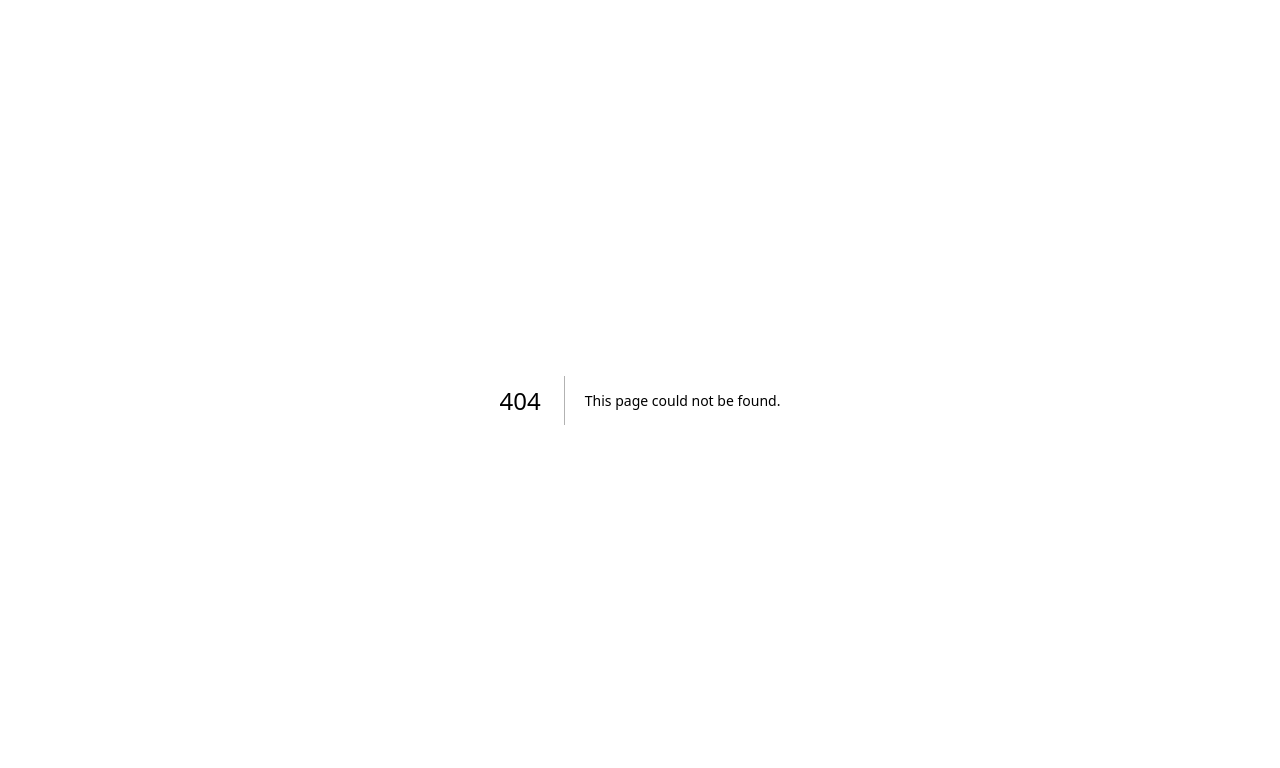
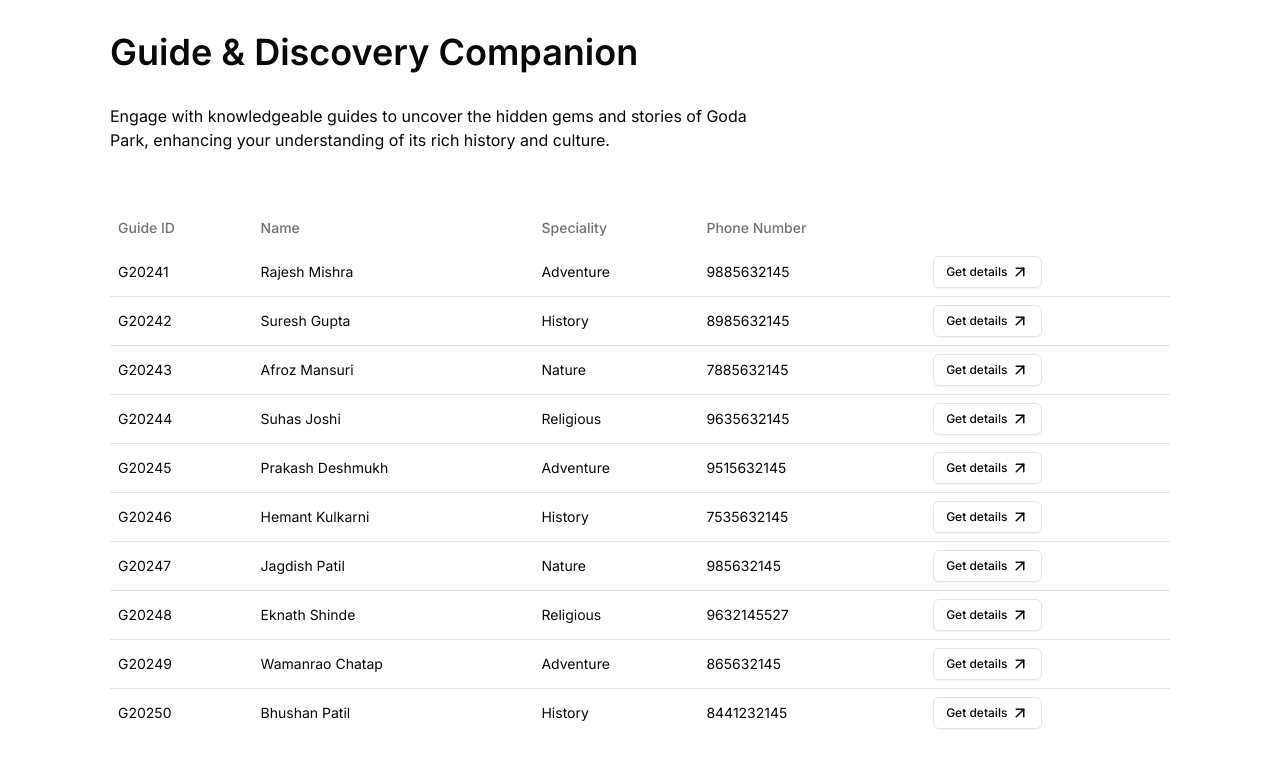
Before and after one commit to inclinedadarsh/sih-hackathon, a Next.js app: page /guide in a window 1280 px wide. Before the commit this address had no page. Shown: the top 768 px of the page. Built offline with nearby package versions, Linux system fonts and the light colour scheme.

Commit message:
feat: add guide page

```diff
--- /dev/null
+++ b/src/app/guide/page.tsx
@@ -0,0 +1,87 @@
+import { Button } from "@/components/ui/button";
+import {
+    Table,
+    TableBody,
+    TableCell,
+    TableHead,
+    TableHeader,
+    TableRow,
+} from "@/components/ui/table";
+
+import { GUIDE } from "@/constants";
+import { ArrowUpRight } from "lucide-react";
+
+import {
+    Dialog,
+    DialogContent,
+    DialogHeader,
+    DialogTitle,
+    DialogTrigger,
+} from "@/components/ui/dialog";
+
+const page = () => {
+    return (
+        <div className='view-container'>
+            <h1 className='text-3xl lg:text-4xl my-8 font-semibold'>
+                Guide & Discovery Companion
+            </h1>
+            <p className='max-w-2xl'>
+                Engage with knowledgeable guides to uncover the hidden gems and
+                stories of Goda Park, enhancing your understanding of its rich
+                history and culture.
+            </p>
+            <Table className='mt-14'>
+                <TableHeader>
+                    <TableHead>Guide ID</TableHead>
+                    <TableHead>Name</TableHead>
+                    <TableHead>Speciality</TableHead>
+                    <TableHead>Phone Number</TableHead>
+                </TableHeader>
+                <TableBody>
+                    {GUIDE.map((guide, index) => (
+                        <TableRow key={index}>
+                            <TableCell>{guide.id}</TableCell>
+                            <TableCell>{guide.name}</TableCell>
+                            <TableCell>{guide.speciality}</TableCell>
+                            <TableCell>{guide.phone}</TableCell>
+                            <TableCell>
+                                <Dialog>
+                                    <DialogTrigger>
+                                        <Button
+                                            variant='outline'
+                                            size='sm'
+                                            className='flex items-center gap-1'
+                                        >
+                                            Get details{" "}
+                                            <ArrowUpRight size={18} />
+                                        </Button>
+                                    </DialogTrigger>
+                                    <DialogContent>
+                                        <DialogHeader>
+                                            <DialogTitle>
+                                                Guide Details
+                                            </DialogTitle>
+                                        </DialogHeader>
+                                        <div className='flex flex-col gap-1'>
+                                            <span className=''>
+                                                Name: {guide.name}
+                                            </span>
+                                            <span className=''>
+                                                Speciality: {guide.speciality}
+                                            </span>
+                                            <span className=''>
+                                                Phone: {guide.phone}
+                                            </span>
+                                        </div>
+                                    </DialogContent>
+                                </Dialog>
+                            </TableCell>
+                        </TableRow>
+                    ))}
+                </TableBody>
+            </Table>
+        </div>
+    );
+};
+
+export default page;
--- a/src/constants/index.ts
+++ b/src/constants/index.ts
@@ -1,4 +1,4 @@
-import { homeCards, marketItems } from "@/types";
+import { guides, homeCards, marketItems } from "@/types";
 
 import {
     BedDouble,
@@ -91,3 +91,66 @@ export const MARKET_ITEMS: marketItems = [
         quantity: 0,
     },
 ];
+
+export const GUIDE: guides = [
+    {
+        name: "Rajesh Mishra",
+        id: "G20241",
+        phone: 9885632145,
+        speciality: "Adventure",
+    },
+    {
+        name: "Suresh Gupta",
+        id: "G20242",
+        phone: 8985632145,
+        speciality: "History",
+    },
+    {
+        name: "Afroz Mansuri",
+        id: "G20243",
+        phone: 7885632145,
+        speciality: "Nature",
+    },
+    {
+        name: "Suhas Joshi",
+        id: "G20244",
+        phone: 9635632145,
+        speciality: "Religious",
+    },
+    {
+        name: "Prakash Deshmukh",
+        id: "G20245",
+        phone: 9515632145,
+        speciality: "Adventure",
+    },
+    {
+        name: "Hemant Kulkarni",
+        id: "G20246",
+        phone: 7535632145,
+        speciality: "History",
+    },
+    {
+        name: "Jagdish Patil",
+        id: "G20247",
+        phone: 985632145,
+        speciality: "Nature",
+    },
+    {
+        name: "Eknath Shinde",
+        id: "G20248",
+        phone: 9632145527,
+        speciality: "Religious",
+    },
+    {
+        name: "Wamanrao Chatap",
+        id: "G20249",
+        phone: 865632145,
+        speciality: "Adventure",
+    },
+    {
+        name: "Bhushan Patil",
+        id: "G20250",
+        phone: 8441232145,
+        speciality: "History",
+    },
+];
--- a/src/types/index.ts
+++ b/src/types/index.ts
@@ -18,3 +18,12 @@ export type marketItem = {
 };
 
 export type marketItems = marketItem[];
+
+type guide = {
+    name: string;
+    id: string;
+    phone: number;
+    speciality: "Adventure" | "History" | "Nature" | "Religious";
+};
+
+export type guides = guide[];
```
